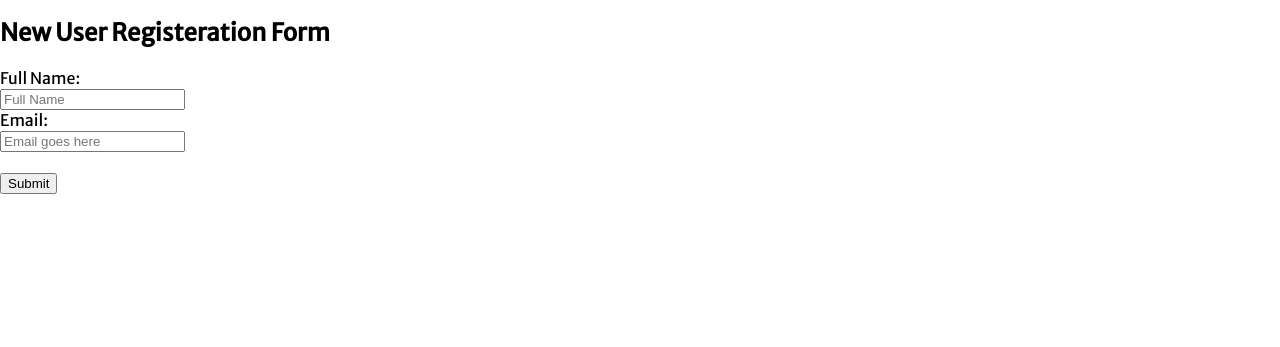
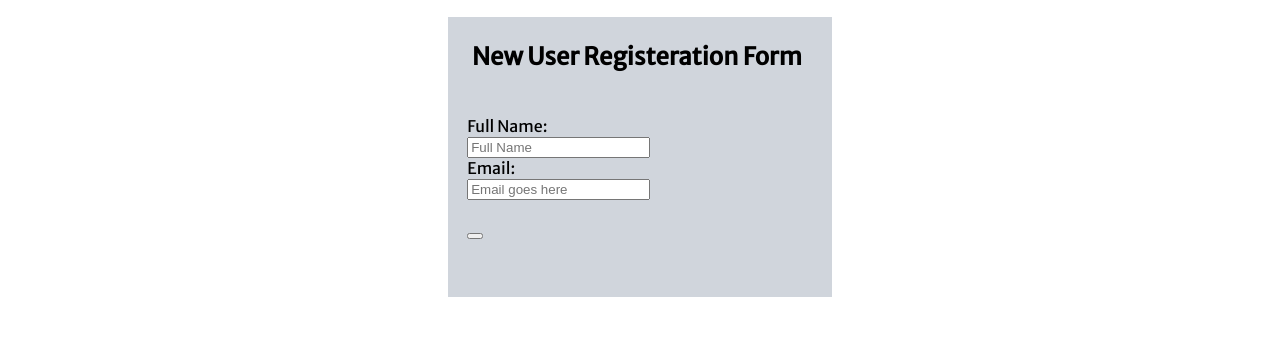
Before and after one commit to otismario/flexify, a plain HTML site: page register.html in a window 1280 px wide. Shown: the part 83-430 px from the top of the page. Drawn offline with Linux system fonts and the light colour scheme.

Commit message:
New update

```diff
--- a/mainstyle.css
+++ b/mainstyle.css
@@ -121,7 +121,22 @@ img {
 
 /* Registeration Form */
 #registration_form {
-    border-color: ;
+    margin: 0 auto;
+    height: 35vh;
+    width: 30%;
+    background-color: hsla(216, 14%, 84%, 1);
+}
+
+#registration_form > h2{
+    padding: 1em 1em;
+}
+
+form{
+    padding-left: 5%;
+}
+
+input {
+    width: 50%;
 }
 
 /* Footer */
--- a/register.html
+++ b/register.html
@@ -26,7 +26,7 @@
             <input type="text" id="name" name="name" placeholder="Full Name"><br>
             <label for="email">Email:</label><br>
             <input type="email" id="email" name="email" placeholder="Email goes here"><br><br>
-            <input type="submit" value="Submit">
+            <button></button>
           </form>
     </div>
 
```
